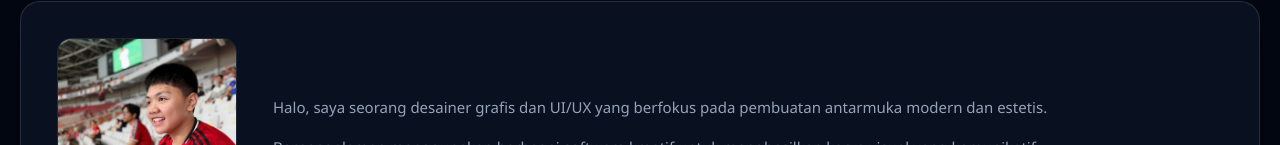
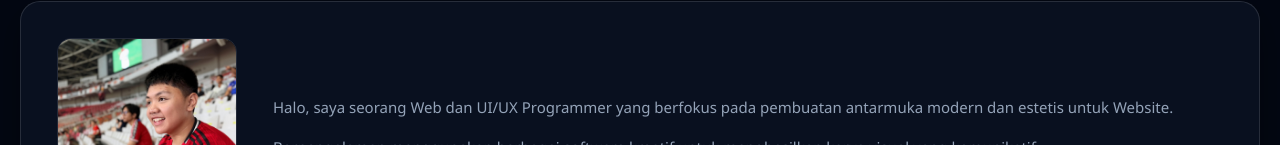
Before and after one commit to MRRihardian05/Portofolio, a plain HTML site: page index.html in a window 1280 px wide. Shown: the part 655-800 px from the top of the page. Drawn offline with Linux system fonts and the light colour scheme.

```diff
--- a/index.html
+++ b/index.html
@@ -34,7 +34,7 @@
             <div class="about-image">
                 <img src="images/me.jpeg" alt="Foto Profil">
             </div>
-            <div class="about-text"> <p>Halo, saya seorang desainer grafis dan UI/UX yang berfokus pada pembuatan antarmuka modern dan estetis.</p>
+            <div class="about-text"> <p>Halo, saya seorang Web dan UI/UX Programmer yang berfokus pada pembuatan antarmuka modern dan estetis untuk Website.</p>
             <p>Berpengalaman menggunakan berbagai software kreatif untuk menghasilkan karya visual yang komunikatif.</p>
         </div>
         </div>
```
